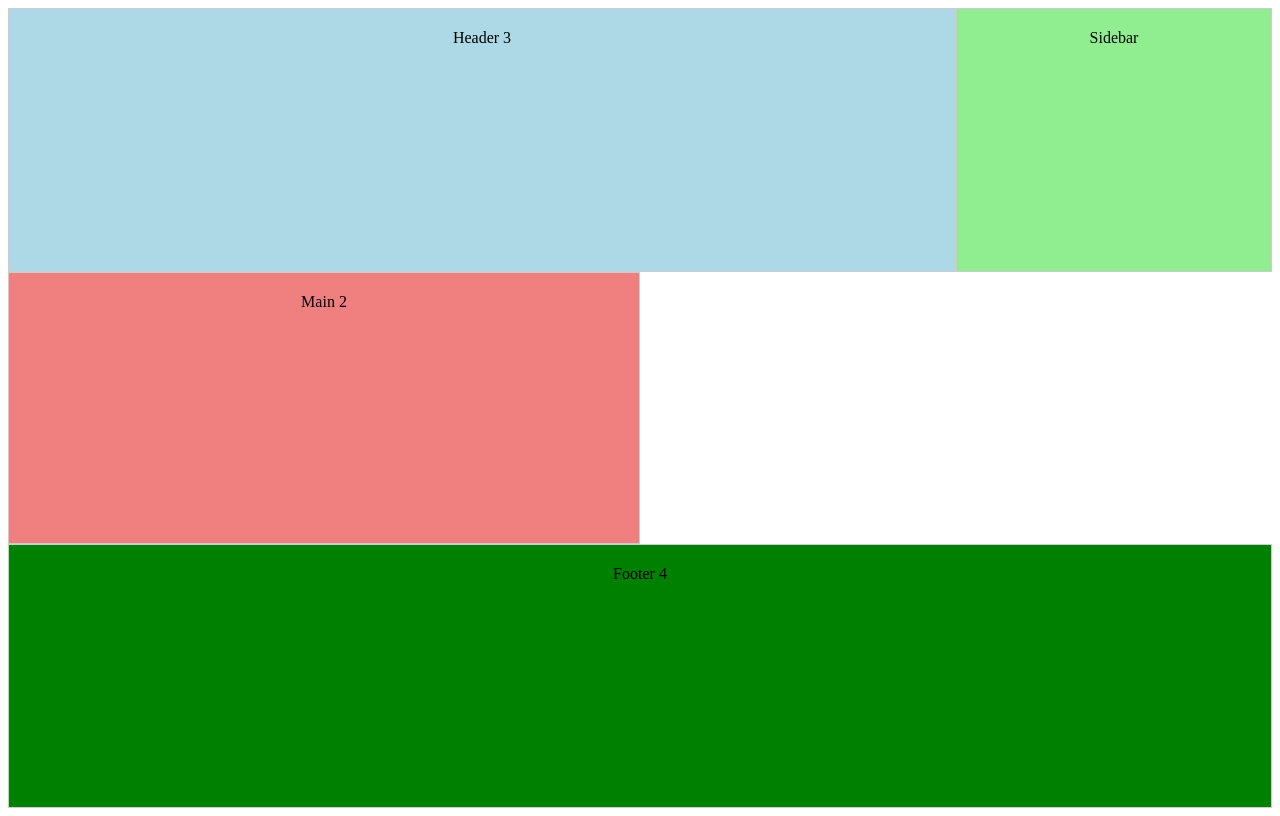
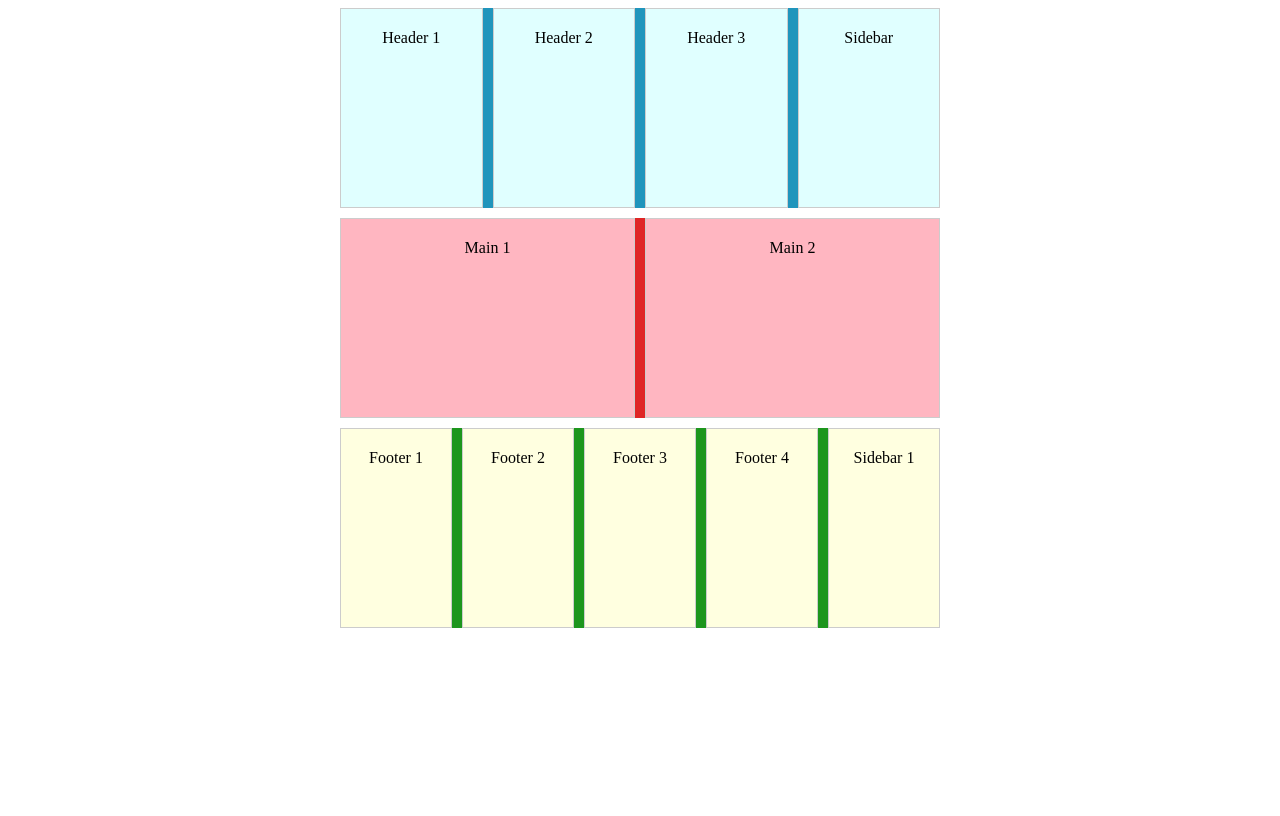
Before and after one commit to Turbomatic/SDA, a plain HTML site: page HTML/grid.html in a window 1280 px wide. Drawn offline with Linux system fonts and the light colour scheme.

Commit message:
fixed the gird fuckers

```diff
--- a/HTML/grid.html
+++ b/HTML/grid.html
@@ -6,14 +6,12 @@
     <title>Grid Layout</title>
     <style>
       .container {
+        width: 600px;
+        margin: 0 auto;
         display: grid;
-        grid-template-columns: repeat(3, 1fr) 1fr;
-        grid-template-rows: 33% 34% 33%;
-        grid-template-areas:
-          "header header header sidebar"
-          "main main . ."
-          "footer footer footer footer";
-        height: 100vh;
+        grid-template-rows: 200px 200px 200px;
+        grid-template-columns: 1fr;
+        gap: 10px;
       }
 
       .item {
@@ -24,41 +22,60 @@
       }
 
       .header {
-        grid-area: header;
-        background-color: lightblue;
+        display: grid;
+        grid-template-columns: repeat(4, 1fr);
+        gap: 10px;
+        background-color: rgb(32, 149, 188);
       }
 
-      .sidebar {
-        grid-area: sidebar;
-        background-color: lightgreen;
+      .header .item {
+        background-color: lightcyan;
       }
 
       .main {
-        grid-area: main;
-        background-color: lightcoral;
+        display: grid;
+        grid-template-columns: 1fr 1fr;
+        gap: 10px;
+        background-color: rgb(223, 37, 37);
+      }
+
+      .main .item {
+        background-color: rgb(255, 182, 193);
       }
 
       .footer {
-        grid-area: footer;
-        background-color: green;
+        display: grid;
+        grid-template-columns: repeat(5, 1fr);
+        gap: 10px;
+        background-color: rgb(29, 150, 29);
+      }
+
+      .footer .item {
+        background-color: lightyellow;
       }
     </style>
   </head>
   <body>
     <div class="container">
-      <div class="item header">Header 1</div>
-      <div class="item header">Header 2</div>
-      <div class="item header">Header 3</div>
-      <div class="item sidebar">Sidebar</div>
+      <div class="header">
+        <div class="item">Header 1</div>
+        <div class="item">Header 2</div>
+        <div class="item">Header 3</div>
+        <div class="item">Sidebar</div>
+      </div>
 
-      <div class="item main">Main 1</div>
-      <div class="item main">Main 2</div>
+      <div class="main">
+        <div class="item">Main 1</div>
+        <div class="item">Main 2</div>
+      </div>
 
-      <div class="item footer">Footer 1</div>
-      <div class="item footer">Footer 2</div>
-      <div class="item footer">Footer 3</div>
-      <div class="item footer">Footer 4</div>
-      <div class="item sidebar">Sidebar</div>
+      <div class="footer">
+        <div class="item">Footer 1</div>
+        <div class="item">Footer 2</div>
+        <div class="item">Footer 3</div>
+        <div class="item">Footer 4</div>
+        <div class="item">Sidebar 1</div>
+      </div>
     </div>
   </body>
 </html>
```
Also changed, not shown: HTML/gridGazet.html (added, +79 -0 lines).
